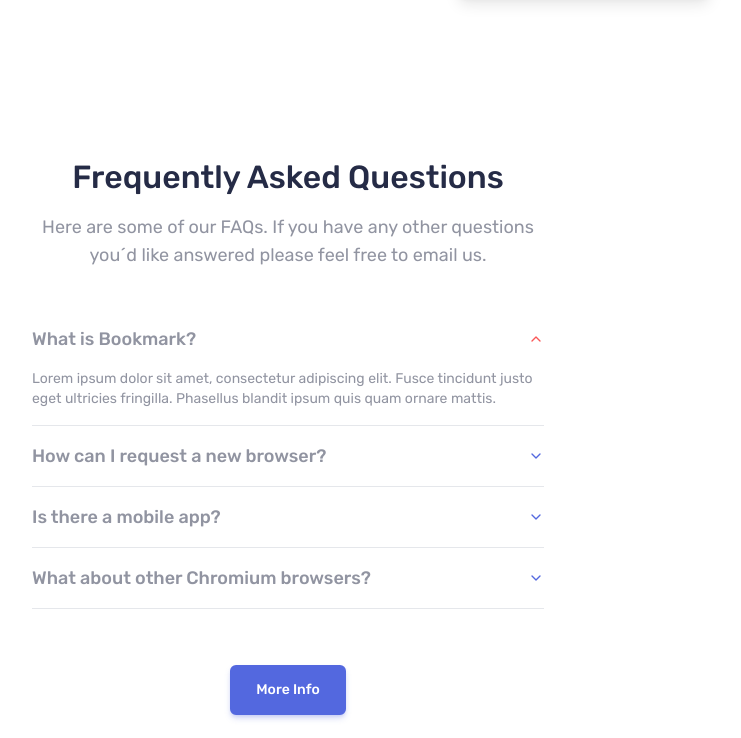
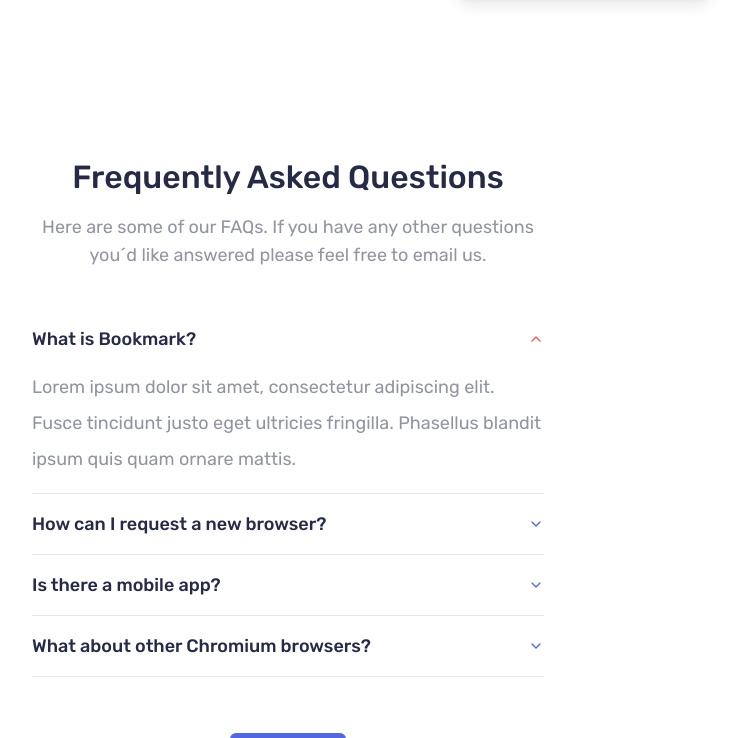
Before and after one commit to abizmo/bookmark-landing-page, an Astro site: page / in a window 1280 px wide. Both pictures are taken after a click on the button "What is Bookmark?". Shown: the part 2266-3004 px from the top of the page, without its empty margins (352-1093 px from the left). Built offline with nearby package versions, Linux system fonts and the light colour scheme; Astro itself is replaced by a stand-in of ours.

Commit message:
add text style

```diff
--- a/src/components/ui/accordion.tsx
+++ b/src/components/ui/accordion.tsx
@@ -26,7 +26,7 @@
     <AccordionPrimitive.Trigger
       ref={ref}
       className={cn(
-        'flex flex-1 items-center justify-between py-4 font-medium transition-all hover:underline [&[data-state=open]>svg]:rotate-180 [&[data-state=open]>svg]:text-accent-400',
+        'flex flex-1 items-center justify-between py-4 text-neutral-900 font-medium transition-all hover:text-accent-400 [&[data-state=open]>svg]:rotate-180 [&[data-state=open]>svg]:text-accent-400',
         className
       )}
       {...props}
@@ -44,7 +44,7 @@
 >(({ className, children, ...props }, ref) => (
   <AccordionPrimitive.Content
     ref={ref}
-    className='overflow-hidden text-sm transition-all data-[state=closed]:animate-accordion-up data-[state=open]:animate-accordion-down'
+    className='overflow-hidden transition-all data-[state=closed]:animate-accordion-up data-[state=open]:animate-accordion-down leading-loose'
     {...props}
   >
     <div className={cn('pb-4 pt-0', className)}>{children}</div>
```
